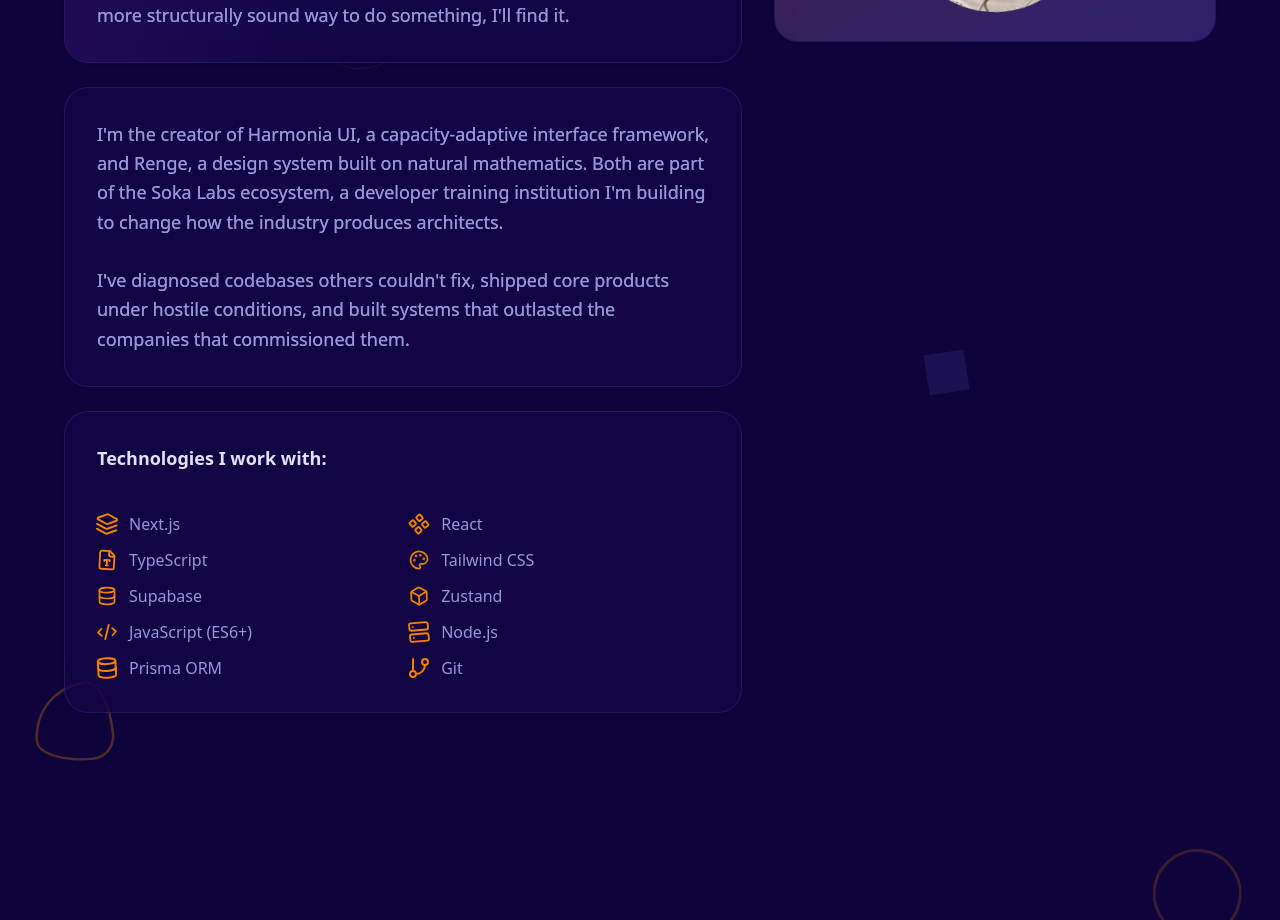
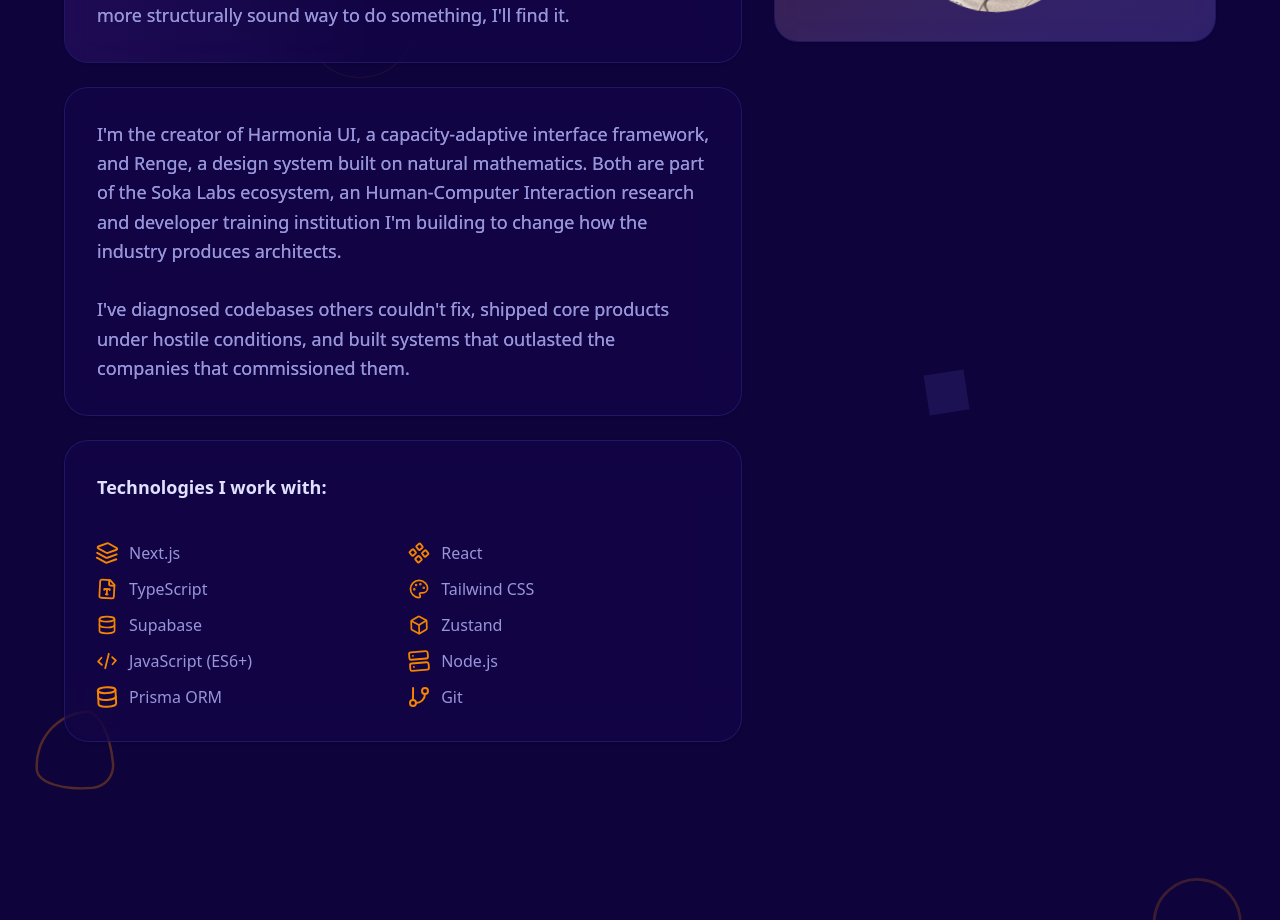
Before and after one commit to vsm1996/2026-portfolio, a Next.js app: page / in a window 1280 px wide. Shown: the part 1260-2180 px from the top of the page. Built offline with nearby package versions, Linux system fonts and the light colour scheme.

Commit message:
add context about Soka Labs

```diff
--- a/components/about.tsx
+++ b/components/about.tsx
@@ -237,7 +237,7 @@ export function About() {
                         transition: { duration: 2, ease: "easeInOut", repeat: Number.POSITIVE_INFINITY },
                       }}
                     >
-                      I'm a frontend architect specializing in systems design, component architecture, and the kind of engineering that makes other engineers stop and ask how it works.<br/><br/>My practice sits at the intersection of mathematics and interface design. I build things grounded in first principles, not convention. If there's a more structurally sound way to do something, I'll find it.
+                      I'm a frontend architect specializing in systems design, component architecture, and the kind of engineering that makes other engineers stop and ask how it works.<br /><br />My practice sits at the intersection of mathematics and interface design. I build things grounded in first principles, not convention. If there's a more structurally sound way to do something, I'll find it.
                     </motion.span>
                   </p>
                 </Card>
@@ -264,7 +264,7 @@ export function About() {
                         transition: { duration: 2, ease: "easeInOut", repeat: Number.POSITIVE_INFINITY },
                       }}
                     >
-                      I'm the creator of Harmonia UI, a capacity-adaptive interface framework, and Renge, a design system built on natural mathematics. Both are part of the Soka Labs ecosystem, a developer training institution I'm building to change how the industry produces architects.<br/><br/>I've diagnosed codebases others couldn't fix, shipped core products under hostile conditions, and built systems that outlasted the companies that commissioned them.
+                      I'm the creator of Harmonia UI, a capacity-adaptive interface framework, and Renge, a design system built on natural mathematics. Both are part of the Soka Labs ecosystem, an Human-Computer Interaction research and developer training institution I'm building to change how the industry produces architects.<br /><br />I've diagnosed codebases others couldn't fix, shipped core products under hostile conditions, and built systems that outlasted the companies that commissioned them.
                     </motion.span>
                   </p>
                 </Card>
```
